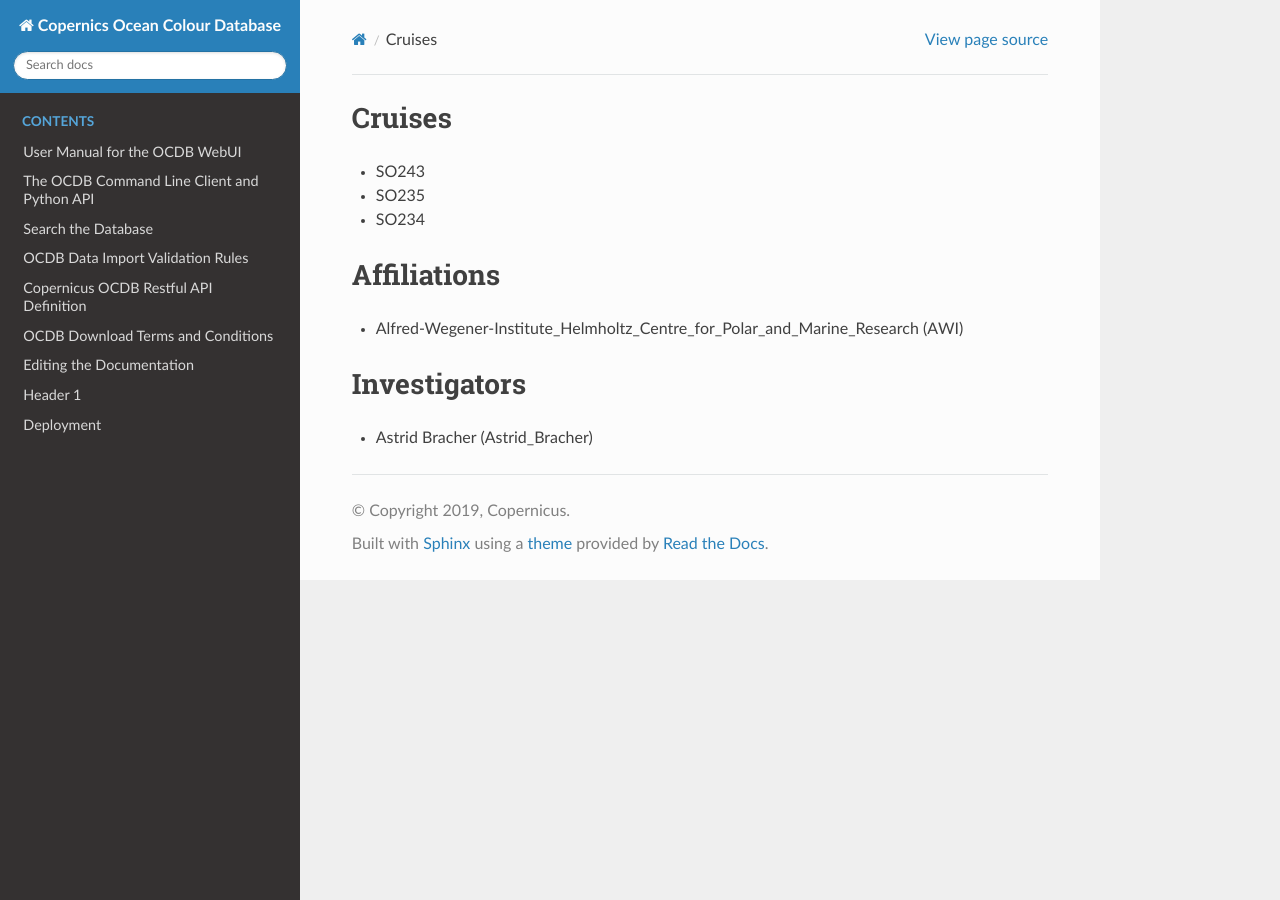
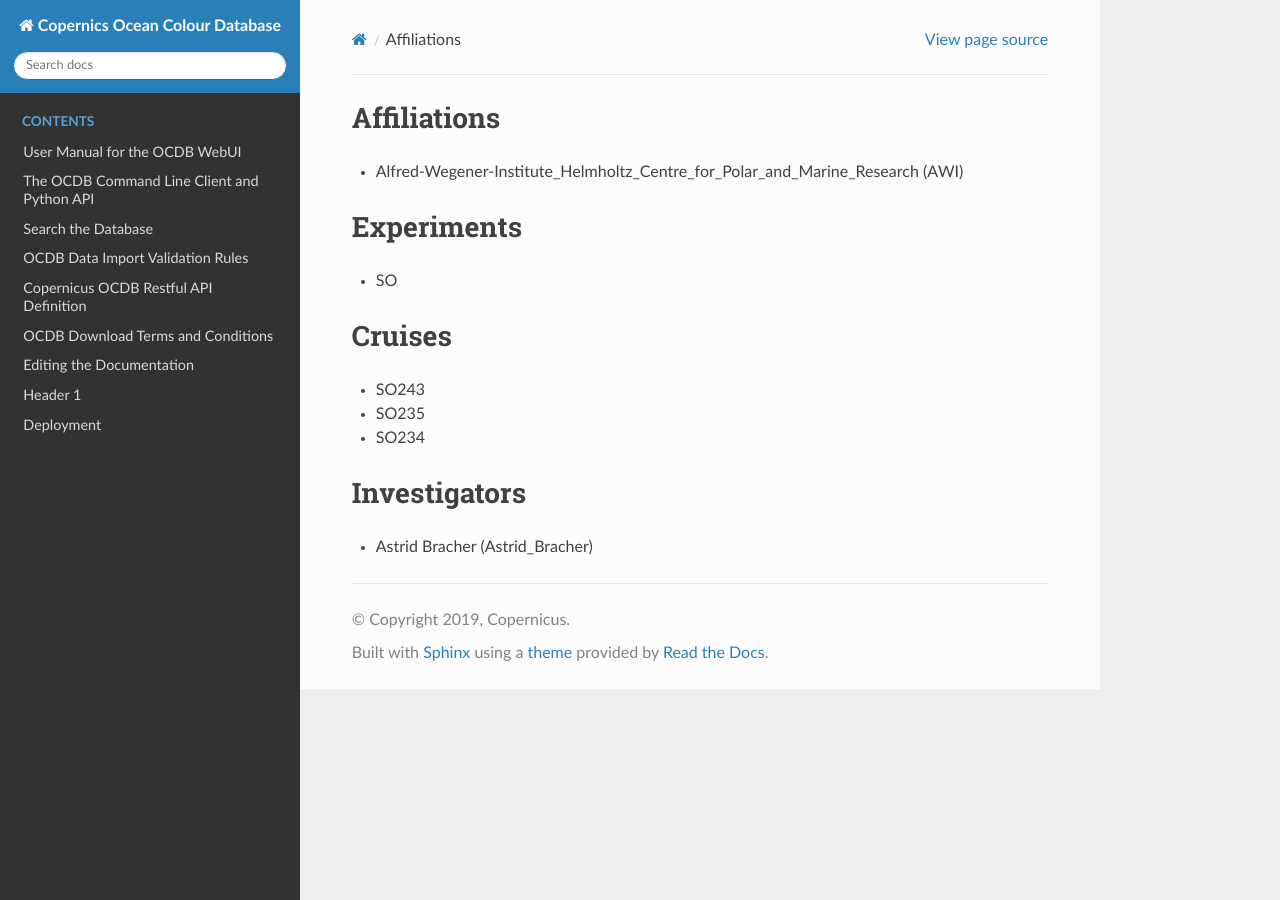
Before and after one commit to javierconcha/ocdb-docs, a Sphinx documentation site: the page built from docs/source/ocdb-PI-affiliation-experiment-cruise.md, in a window 1280 px wide. Built offline with Sphinx 7.4.7 and the Read the Docs theme 2.0.0, drawn with Linux system fonts in a browser that asks for light colours; pages that are not in the unit, such as notebooks, are missing from menus.

Commit message:
Update ocdb-PI-affiliation-experiment-cruise.md

```diff
--- a/docs/source/ocdb-PI-affiliation-experiment-cruise.md
+++ b/docs/source/ocdb-PI-affiliation-experiment-cruise.md
@@ -1,13 +1,13 @@
+## Affiliations
+- Alfred-Wegener-Institute_Helmholtz_Centre_for_Polar_and_Marine_Research (AWI)
+
+## Experiments
+- SO
+
 ## Cruises
-
 - SO243
 - SO235
 - SO234
 
-
-## Affiliations
-- Alfred-Wegener-Institute_Helmholtz_Centre_for_Polar_and_Marine_Research (AWI)
-
-
 ## Investigators
 - Astrid Bracher (Astrid_Bracher)
```
